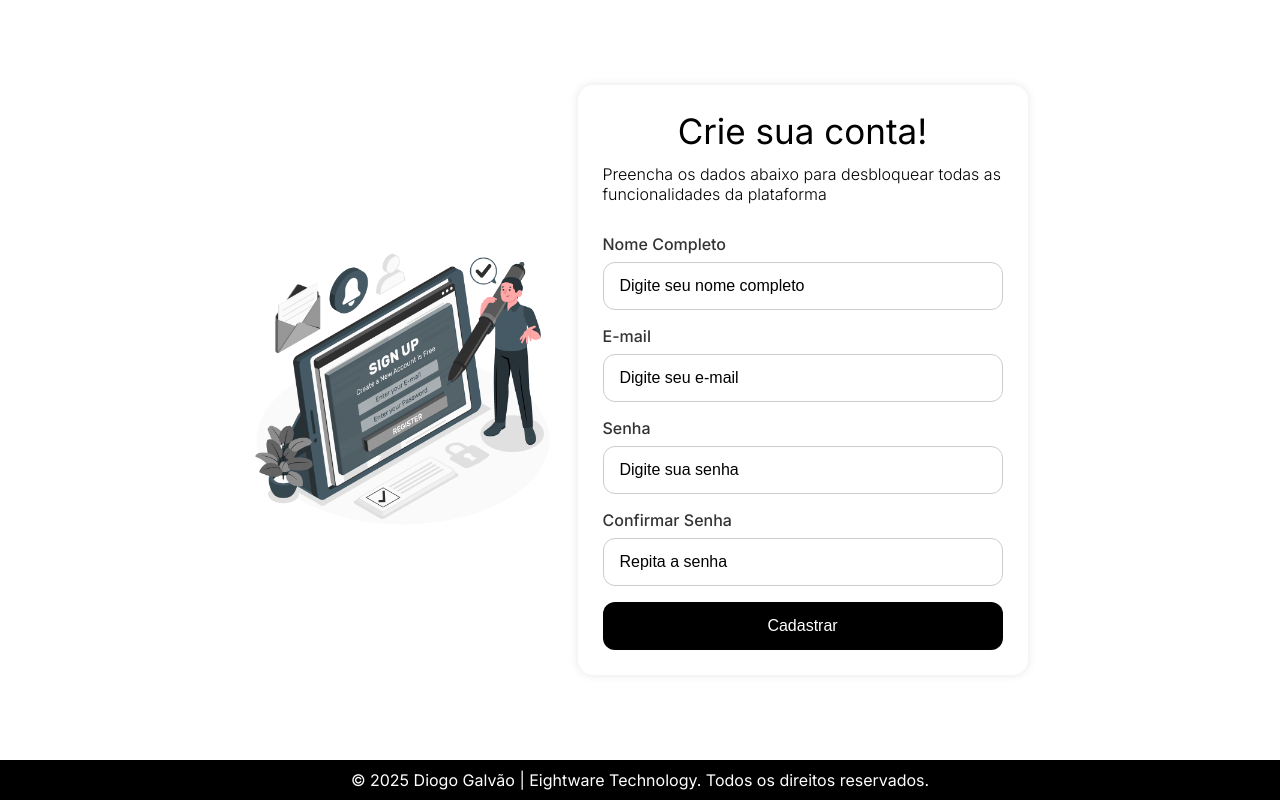
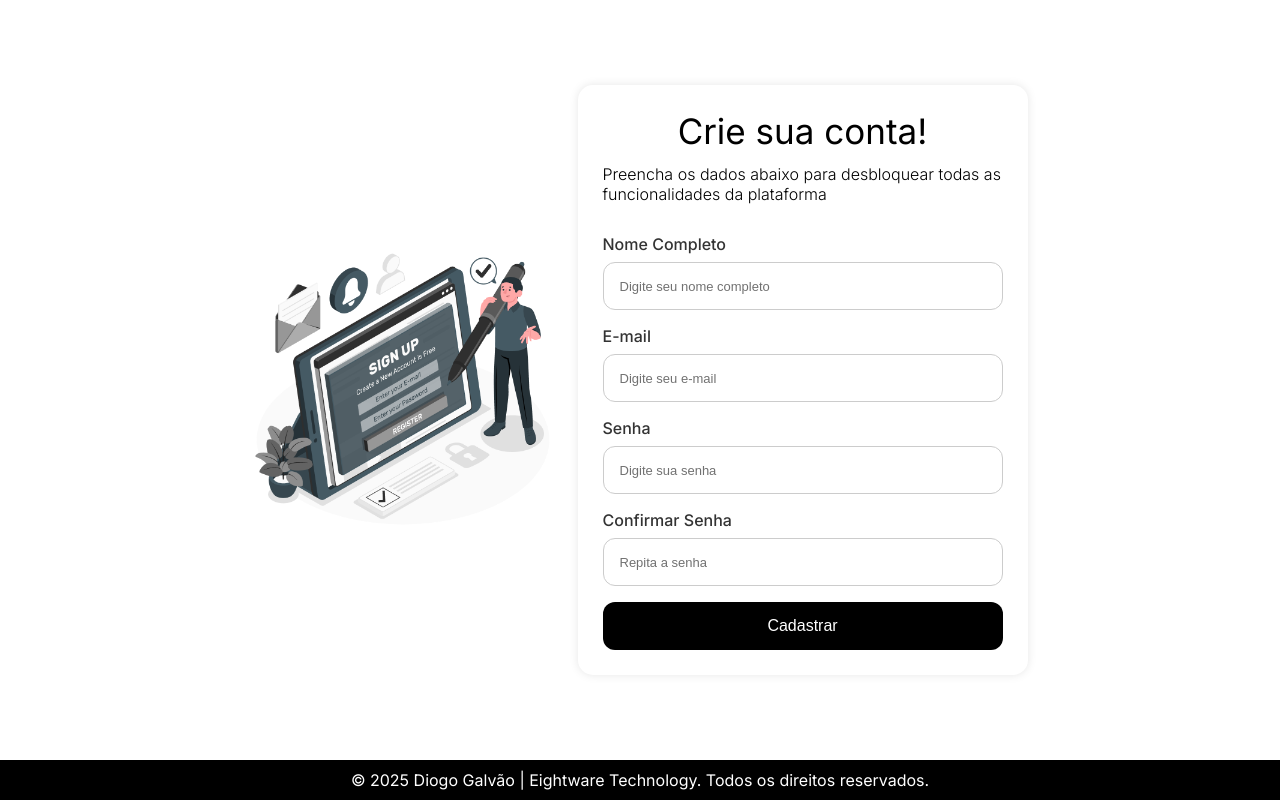
Before and after one commit to DiogooRodrigoo/eightwareFrontend, a Next.js app: page /signup in a window 1280 px wide. Built offline with nearby package versions, Linux system fonts and the light colour scheme.

Commit message:
feat:implement sign-up form with validation and auth integration

```diff
--- a/src/app/api/auth.js
+++ b/src/app/api/auth.js
@@ -16,3 +16,34 @@ export async function loginRequest(email, password) {
 
   return data.token;
 }
+
+export async function registerRequest({
+  full_name,
+  email,
+  password,
+  password_confirmation,
+}) {
+  const res = await fetch(`${process.env.NEXT_PUBLIC_API_URL}/auth/sign_up`, {
+    method: "POST",
+    headers: {
+      "Content-Type": "application/json",
+    },
+    body: JSON.stringify({
+      user: {
+        full_name,
+        email,
+        password,
+        password_confirmation,
+      },
+    }),
+  });
+
+  const data = await res.json();
+
+  if (!res.ok) {
+    console.error("Erro ao fazer cadastro:", res.status, data);
+    throw new Error(data?.message || "Erro ao realizar cadastro.");
+  }
+
+  return data.token;
+}
--- a/src/app/components/atoms/Input/styles.jsx
+++ b/src/app/components/atoms/Input/styles.jsx
@@ -9,7 +9,9 @@ export const InputContainer = styled.input`
   font-size: 16px;
 
   &::placeholder {
-    color: #000;
+    color: #717171;
     opacity: 1;
+    font-size: 13px;
+    font-weight: 200;
   }
 `;
--- a/src/app/components/organisms/SignUpForm/SignUpForm.jsx
+++ b/src/app/components/organisms/SignUpForm/SignUpForm.jsx
@@ -1,33 +1,100 @@
 "use client";
-import React, { useState, useEffect } from "react";
+import React, { useState } from "react";
+import { useRouter } from "next/navigation";
 //components
 import Button from "../../atoms/Button/Button";
 import InputField from "../../molecules/InputField/InputField";
-// utils
+//hooks
+import useAuth from "../../../hooks/useSessions";
+//utils
+import { validateSignUpForm } from "../../../utils/validadeSignUpForm";
 
 const SignUpForm = () => {
   const [fullName, setFullName] = useState("");
   const [email, setEmail] = useState("");
   const [password, setPassword] = useState("");
   const [confirmPassword, setConfirmPassword] = useState("");
-  const [isFormValid, setIsFormValid] = useState(false);
+  const [status, setStatus] = useState("");
+  const { signUp } = useAuth();
+  const router = useRouter();
+
+  // States for each field error
+  const [fullNameError, setFullNameError] = useState("");
+  const [emailError, setEmailError] = useState("");
+  const [passwordError, setPasswordError] = useState("");
+  const [confirmPasswordError, setConfirmPasswordError] = useState("");
+
+  const handleSubmit = async (e) => {
+    e.preventDefault();
+
+    const { isValid, errors } = validateSignUpForm(
+      fullName,
+      email,
+      password,
+      confirmPassword
+    );
+
+    setFullNameError(errors.fullName);
+    setEmailError(errors.email);
+    setPasswordError(errors.password);
+    setConfirmPasswordError(errors.confirmPassword);
+
+    if (!isValid) return;
+
+    try {
+      const data = await signUp({
+        full_name: fullName,
+        email,
+        password,
+        password_confirmation: confirmPassword,
+      });
+
+      setStatus("Cadastro realizado com sucesso!");
+      router.push("/profile");
+    } catch (err) {
+      console.error("Erro ao realizar cadastro:", err);
+    }
+  };
 
   return (
-    <form>
+    <form onSubmit={handleSubmit}>
       <InputField
-        labelInput={"Nome Completo"}
+        labelInput="Nome Completo"
         placeholderInput="Digite seu nome completo"
+        valueInput={fullName}
+        onChangeInput={(e) => setFullName(e.target.value)}
+        error={fullNameError}
       />
 
-      <InputField labelInput={"E-mail"} placeholderInput="Digite seu e-mail" />
-      <InputField labelInput={"Senha"} placeholderInput="Digite sua senha" />
+      <InputField
+        labelInput="E-mail"
+        placeholderInput="Digite seu e-mail"
+        valueInput={email}
+        onChangeInput={(e) => setEmail(e.target.value)}
+        error={emailError}
+      />
 
       <InputField
-        labelInput={"Confirmar Senha"}
+        labelInput="Senha"
+        placeholderInput="Digite sua senha"
+        type="password"
+        valueInput={password}
+        onChangeInput={(e) => setPassword(e.target.value)}
+        error={passwordError}
+      />
+
+      <InputField
+        labelInput="Confirmar Senha"
         placeholderInput="Repita a senha"
+        type="password"
+        valueInput={confirmPassword}
+        onChangeInput={(e) => setConfirmPassword(e.target.value)}
+        error={confirmPasswordError}
       />
 
       <Button type="submit">Cadastrar</Button>
+
+      {status && <p style={{ marginTop: 16 }}>{status}</p>}
     </form>
   );
 };
--- a/src/app/hooks/useSessions.js
+++ b/src/app/hooks/useSessions.js
@@ -1,7 +1,7 @@
 "use client";
 
 import { useAuthContext } from "../context/SessionsProvider";
-import { loginRequest } from "../api/auth";
+import { loginRequest, registerRequest } from "../api/auth";
 import { getMe } from "../api/user";
 
 export default function useAuth() {
@@ -29,5 +29,32 @@ export default function useAuth() {
     }
   };
 
-  return { signIn };
+  const signUp = async ({
+    full_name,
+    email,
+    password,
+    password_confirmation,
+  }) => {
+    try {
+      console.log("Enviando para registro:", {
+        full_name,
+        email,
+        password,
+        password_confirmation,
+      });
+
+      await registerRequest({
+        full_name,
+        email,
+        password,
+        password_confirmation,
+      });
+    } catch (error) {
+      throw new Error(
+        error?.message || "Erro ao realizar cadastro do usuário."
+      );
+    }
+  };
+
+  return { signIn, signUp };
 }
--- /dev/null
+++ b/src/app/utils/validadeSignUpForm.js
@@ -0,0 +1,40 @@
+export const validateSignUpForm = (
+  fullName,
+  email,
+  password,
+  confirmPassword
+) => {
+  const errors = {};
+
+  if (!fullName) {
+    errors.fullName = "Nome completo é obrigatório.";
+  } else if (fullName.trim().length < 3) {
+    errors.fullName = "O nome deve ter pelo menos 3 caracteres.";
+  } else if (!/^[A-Za-zÀ-ÿ\s]+$/.test(fullName)) {
+    errors.fullName = "O nome deve conter apenas letras.";
+  }
+
+  const emailRegex = /^[a-zA-Z0-9._-]+@[a-zA-Z0-9.-]+\.[a-zA-Z]{2,}$/;
+  if (!email) {
+    errors.email = "E-mail é obrigatório.";
+  } else if (!emailRegex.test(email)) {
+    errors.email = "E-mail inválido.";
+  }
+
+  if (!password) {
+    errors.password = "Senha é obrigatória.";
+  } else if (password.length < 6) {
+    errors.password = "A senha deve ter pelo menos 6 caracteres.";
+  }
+
+  if (!confirmPassword) {
+    errors.confirmPassword = "Confirmação da senha é obrigatória.";
+  } else if (password !== confirmPassword) {
+    errors.confirmPassword = "As senhas não coincidem.";
+  }
+
+  return {
+    isValid: Object.keys(errors).length === 0,
+    errors,
+  };
+};
```
